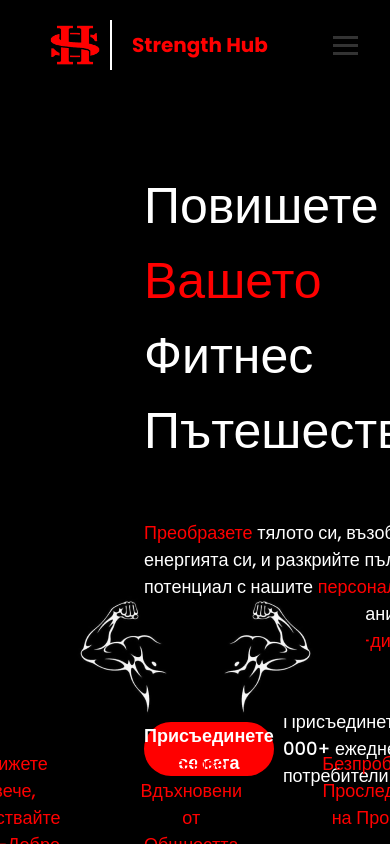
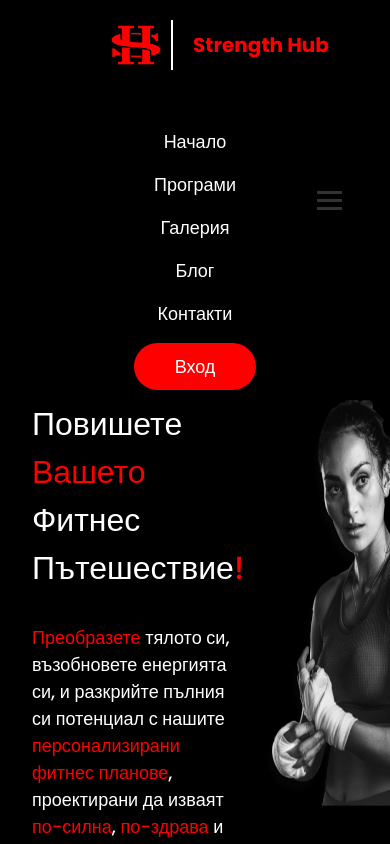
Before and after one commit to IvailoStoianov/Strength-Hub, a plain HTML site: page index.html in a window 390 px wide. Both pictures are taken after a click on the element 345 px from the left and 45 px from the top of the page. Shown: the top 844 px of the page. Drawn offline with Linux system fonts and the light colour scheme.

Commit message:
added responsive design for index

```diff
--- a/Js/hamburger.js
+++ b/Js/hamburger.js
@@ -1,8 +1,9 @@
-document.addEventListener('DOMContentLoaded', function() {
-    const hamburgerMenu = document.querySelector('.hamburger-menu');
-    const navigation = document.querySelector('.navigation');
-
-    hamburgerMenu.addEventListener('click', function() {
-        navigation.classList.toggle('active');
-    });
+let hamburger = document.querySelector('.hamburger-menu');
+hamburger.addEventListener('click', function() {
+    let navigation = document.querySelector('.navigation .nav-links');
+    if(navigation.style.display === 'block') {
+    navigation.style.display = 'none';
+    } else {
+    navigation.style.display = 'block';
+    }
 });
--- a/Styles/MediaQueries/nav-bar.css
+++ b/Styles/MediaQueries/nav-bar.css
@@ -1,39 +1,105 @@
-@media only screen and (max-width: 767px) {
-    /* Hide the navigation links by default */
-    .navigation .nav-links{
+@media only screen and (max-width: 1200px) {
+    body {
+        overflow-x: hidden;
+    }
+
+    .navigation .nav-links {
         display: none;
     }
-    /* Style for the hamburger menu */
+
     .hamburger-menu {
-        display: block; /* Show the hamburger menu */
-        cursor: pointer;
-        margin-right: 2em;
+        display: block;
+        position: absolute;
+        right: 3em;
     }
+
     .line {
         width: 25px;
         height: 3px;
         background-color: #333;
         margin: 5px 0;
     }
+
+    .navigation-header {
+        position: sticky;
+        top: 0;
+    }
+
     .logo-container {
         margin-left: 2em;
     }
 
+    .navigation {
+        flex-direction: column;
+        justify-content: center;
+        align-items: center;
+        text-align: center;
     }
-.nav-open .nav-links {
-    display: flex;
+
+    .nav-links {
+        flex-direction: column;
+    }
+
+    .navigation ul {
+        margin: 0;
+        margin-top: 2em;
+    }
+
+    .navigation li {
+        margin-top: 1em;
+    }
+    .main-section{
+        width: 100vw;
+        height: auto;
+    }
+    .main-section .content{
+        margin-left: 2em;
+        padding-top: 0;
+        justify-self: center;
+        align-self: center;
+    }
+    .main-section .content h1{
+        font-size: 2em;
+
+    }
+    .main-section img{
+        width: 60vw;
+        height: 50vh;
+        margin-right: 0;
+
+
+    }
+    .main-section .container{
         flex-direction: column;
         align-items: center;
     }
-
-.nav-open .line:nth-child(1) {
-    transform: rotate(-45deg) translate(-5px, 6px);
+    .main-section .container a{
+        padding: 0.2em;
+        height: auto;
+        align-self: left;
     }
-
-.nav-open .line:nth-child(2) {
-    opacity: 0;
+    .small-txt{
+        font-size: 1em;
+        margin: 0px;
     }
-
-.nav-open .line:nth-child(3) {
-    transform: rotate(45deg) translate(-5px, -6px);
+    .benefits-coontainer{
+        flex-direction: column;
     }
+    .description-section{
+        flex-direction: column;
+        align-items: center;
+        gap: 1em;
+    }
+    .trainers-section{
+        display: none;
+    }
+    footer .container{
+        flex-direction: column;
+        align-items: center;
+        padding-top: 1em;
+        gap: 1em;
+    }
+    footer .container .text{
+        gap: 3em;
+    }
+}
--- a/Styles/index-styles.css
+++ b/Styles/index-styles.css
@@ -12,7 +12,6 @@
     padding-top: 79px;
     margin-left: 9em;
     width: 60vh;
-    height: 50vh;
 }
 
 .main-section .content p,
--- a/index.html
+++ b/index.html
@@ -12,11 +12,11 @@
     <link rel="stylesheet" href="Styles/index-styles.css">
     <link rel="stylesheet" href="/Styles/footer-styles.css">
     <link rel="stylesheet" href="/Styles/MediaQueries/nav-bar.css">
+    <script src="/Js/hamburger.js" defer></script>
     <script src="/Js/ChangeCards.js" defer></script>
     <script src="/Js/Slider-scroll.js" defer></script>
     <script src="/Js/checkLoggedInStatus.js" defer></script>
     <title>Strength Hub</title>
-    <script src="/Js/hamburger.js"></script>
 </head>
 <body>
     <header class="navigation-header">
@@ -53,7 +53,7 @@
             </p>
             <div class="container">
                 <a href="/Html/RegisterLogIn.html">Присъединете се сега</a>
-                <p>Присъединете се към 10 000+ ежедневни потребители!</p>
+                <p class="small-txt">Присъединете се към 10 000+ ежедневни потребители!</p>
             </div>
         </div>
         <img src="Images/girl-fitness.png" alt="">
@@ -76,11 +76,12 @@
         </div>
     </section>
     <section class="description-section">
+        <img src="Images/barbel.png" alt="">
         <div class="description">
             <h3>Освободете вашия потенциал: Фитнес, преопределен</h3>
             <p>Започнете трансформационно фитнес пътуване с нашата разнообразна гама от планове, като се гарантира, че има идеално решение за всяка цел. Без значение дали става дума за бижу, създадено от потребителите, или професионално избрано майсторско произведение от известни треньори по културизъм, намерете идеалния план, който съответства на вашите предпочитания. Покажете своя напредък, без усилие споделяйте постиженията си в социалните мрежи и излеявайте по-здрава, по-силна версия на вас. Повишете своето фитнес пътуване днес.</p>
         </div>
-        <img src="Images/barbel.png" alt="">
+
     </section>
     <section class="trainers-section">
         <h3>За да бъдеш най-добрият, научи се от най-добрите</h3>
```
Lines whose indentation alone changed are shown as unchanged.
